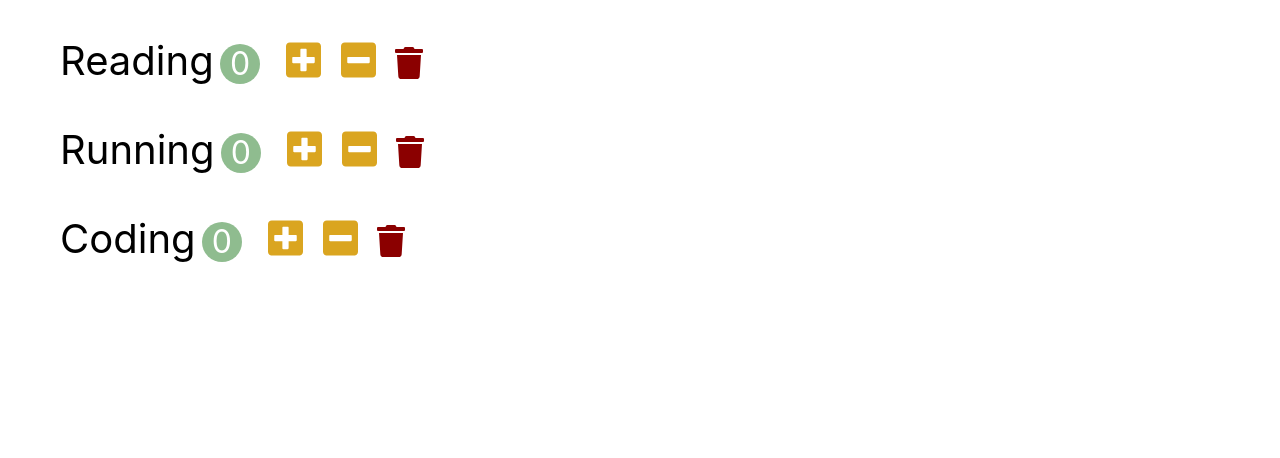
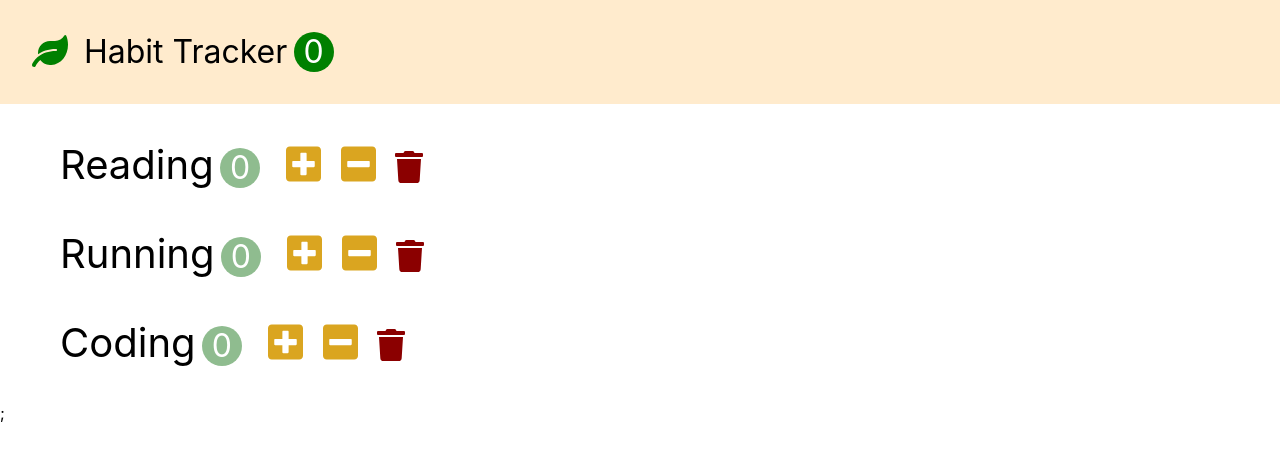
Before and after one commit to sungmin3231/study, a React (Create React App) app in the folder React/react-basic/habit-tracker/: page / in a window 1280 px wide. Shown: the top 458 px of the page. Built offline with nearby package versions, Linux system fonts and the light colour scheme.

Commit message:
navbar 컴포넌트

```diff
--- a/React/react-basic/habit-tracker/src/app.css
+++ b/React/react-basic/habit-tracker/src/app.css
@@ -1,7 +1,34 @@
+*{
+  box-sizing: border-box;
+}
 button{
   outline:none;
   border:0;
   cursor: pointer;
+}
+
+.navbar{
+  font-size: 2rem;
+  padding: 1em;
+  background-color: blanchedalmond
+}
+
+.navbar-logo{
+  color: Green;
+  margin-right: 0.5em;
+}
+
+.navbar-count{
+  display:inline-block;
+  text-align: center;
+  font-size: 2rem;
+  width: 2.5rem;
+  height: 2.5rem;
+  line-height: 2.5rem;
+  margin-left: 0.2em;
+  background-color: Green;
+  color: white;
+  border-radius: 50%;
 }
 
 .habit{
--- a/React/react-basic/habit-tracker/src/app.jsx
+++ b/React/react-basic/habit-tracker/src/app.jsx
@@ -1,8 +1,52 @@
+import React, { Component } from "react";
 import "./app.css";
 import Habits from "./components/habits";
+import Navbar from "./components/navbar";
+class App extends Component {
+  state = {
+    habits: [
+      { id: 1, name: "Reading", count: 0 },
+      { id: 2, name: "Running", count: 0 },
+      { id: 3, name: "Coding", count: 0 },
+    ],
+  };
 
-function App() {
-  return <Habits />;
+  handleIncrement = habit => {
+    const habits = [...this.state.habits];
+    const index = habits.indexOf(habit);
+    habits[index].count++;
+    this.setState({ habits });
+  };
+
+  handleDecrement = habit => {
+    const habits = [...this.state.habits];
+    const index = habits.indexOf(habit);
+    const count = habits[index].count - 1;
+    habits[index].count = count < 0 ? 0 : count;
+    this.setState({ habits });
+  };
+
+  handleDelete = habit => {
+    const habits = this.state.habits.filter(item => item.id !== habit.id);
+    this.setState({ habits });
+  };
+
+  render() {
+    return (
+      <>
+        <Navbar
+          totalCount={this.state.habits.filter(item => item.count > 0).length}
+        />
+        <Habits
+          habits={this.state.habits}
+          onIncrement={this.handleIncrement}
+          onDecrement={this.handleDecrement}
+          onDelete={this.handleDelete}
+        />
+        ;
+      </>
+    );
+  }
 }
 
 export default App;
--- a/React/react-basic/habit-tracker/src/components/habits.jsx
+++ b/React/react-basic/habit-tracker/src/components/habits.jsx
@@ -2,38 +2,22 @@ import React, { Component } from "react";
 import Habit from "./habit";
 
 class Habits extends Component {
-  state = {
-    habits: [
-      { id: 1, name: "Reading", count: 0 },
-      { id: 2, name: "Running", count: 0 },
-      { id: 3, name: "Coding", count: 0 },
-    ],
-  };
-
   handleIncrement = habit => {
-    const habits = [...this.state.habits];
-    const index = habits.indexOf(habit);
-    habits[index].count++;
-    this.setState({ habits });
+    this.props.onIncrement(habit);
   };
 
   handleDecrement = habit => {
-    const habits = [...this.state.habits];
-    const index = habits.indexOf(habit);
-    const count = habits[index].count - 1;
-    habits[index].count = count < 0 ? 0 : count;
-    this.setState({ habits });
+    this.props.onDecrement(habit);
   };
 
   handleDelete = habit => {
-    const habits = this.state.habits.filter(item => item.id !== habit.id);
-    this.setState({ habits });
+    this.props.onDelete(habit);
   };
 
   render() {
     return (
       <ul>
-        {this.state.habits.map(habit => (
+        {this.props.habits.map(habit => (
           <Habit
             key={habit.id}
             habit={habit}
--- /dev/null
+++ b/React/react-basic/habit-tracker/src/components/navbar.jsx
@@ -0,0 +1,15 @@
+import React, { Component } from "react";
+
+class Navbar extends Component {
+  render() {
+    return (
+      <nav className="navbar">
+        <i className="navbar-logo fas fa-leaf"></i>
+        <span>Habit Tracker</span>
+        <span className="navbar-count">{this.props.totalCount}</span>
+      </nav>
+    );
+  }
+}
+
+export default Navbar;
```
Also changed, not shown: 1 other file (tests, documents, lock files or other folders).
